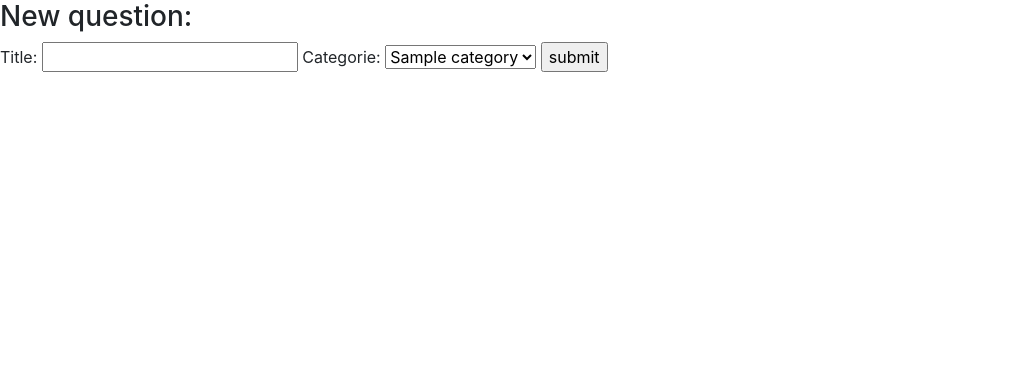
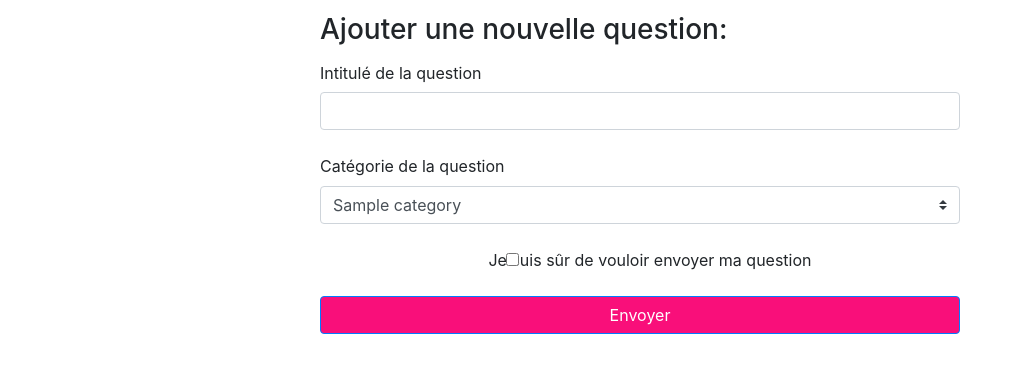
Before and after one commit to Nirdeo/LiveQuestion, a PHP site: page /nouvellequestion.php in a window 1280 px wide. Shown: the part 56-429 px from the top of the page, without its empty margins (0-1023 px from the left). Run offline with PHP 8.4, Linux system fonts and the light colour scheme; the visitor is signed in with stand-in values (Sample User, id 1); tables that the repository leaves empty hold one stand-in row (values such as "Sample post").

Commit message:
Ajout de style
Ajout de style dans la page nouvelle question

```diff
--- a/nouvellequestion.php
+++ b/nouvellequestion.php
@@ -4,12 +4,11 @@
       <meta charset="utf-8">
       <meta name="viewport" content="width=device-width, initial-scale=1.0">
       <title>LiveQuestion</title>
-      <link rel="stylesheet" type="text/css" href="styles/accueil.css">
+      <link rel="stylesheet" type="text/css" href="styles/nouvellequestion.css">
       <link rel="stylesheet" href="https://maxcdn.bootstrapcdn.com/bootstrap/4.5.2/css/bootstrap.min.css">
       <script src="https://ajax.googleapis.com/ajax/libs/jquery/3.5.1/jquery.min.js"></script>
       <script src="https://maxcdn.bootstrapcdn.com/bootstrap/4.5.2/js/bootstrap.min.js"></script>
       <script type="text/javascript" src="script.js"></script>
-      <link href='https://fonts.googleapis.com/css?family=Lato' rel='stylesheet' type='text/css'>
       <link rel="stylesheet" href="https://use.fontawesome.com/releases/v5.15.1/css/all.css">
    </head>
    <body>
@@ -40,21 +39,21 @@
                  $query->bindParam(":date", $date);
                  $query->execute();
                  if ($query) {
-                    $message = "Your question have been submited";
+                     $message = "Votre question a bien été envoyé !";
                  }
              }
          }
-
-
          ?>
-
       <?php include("lqnavbar.php"); ?>
-        <h3>New question:</h3>
+      <h3>Ajouter une nouvelle question:</h3>
       <form action="" method="POST">
-            <label for="titre">Title:</label>
-            <input type="text" name="title">
-            <label for="categorie">Categorie:</label>
-            <select name="categorie">
+         <div class="form-outline mb-4">
+            <label class="col-form-label" for="title">Intitulé de la question</label>
+            <input type="text" name="title" id="title" class="form-control">
+         </div>
+         <div class="form-outline mb-4">
+            <label class="form-label" for="categorie">Catégorie de la question</label>
+            <select class="custom-select" name="categorie" id="categorie">
             <?php
                $query = $co->prepare("SELECT * FROM categories");
                $query->execute();
@@ -64,10 +63,15 @@
                }
                ?>
             </select>
-            <input type="submit" name="submit" value="submit">
+         </div>
+         <div class="form-check d-flex justify-content-center mb-4">
+            <label class="form-check-label" for="box">
+            Je suis sûr de vouloir envoyer ma question
+            </label><br>
+            <input class="form-check-input me-2" type="checkbox" value="" id="box" name="box" required>
+         </div>
+         <input type="submit" name="submit" class="btn btn-primary btn-block mb-4" value="Envoyer">
       </form>
       <p><?php echo $message; ?></p>
-
-
    </body>
 </html>
--- /dev/null
+++ b/styles/nouvellequestion.css
@@ -0,0 +1,38 @@
+/* GENERAL */
+
+body {
+  background-color: #eee;
+}
+
+p {
+  font-size: 15px;
+}
+
+h3 {
+  margin-top: 1% !important;
+}
+
+p,
+h3,
+form {
+  width: 50%;
+  margin-left: 25%;
+}
+
+.form-check-input {
+  margin-right: 40%;
+}
+
+.btn {
+  background-color: #f90f7a !important;
+}
+
+/* NAVBAR */
+
+.navbar-light .navbar-brand {
+  color: #f90f7a;
+}
+
+.navbar-light .navbar-nav .nav-link {
+  color: black;
+}
```
Lines whose indentation alone changed are shown as unchanged.
